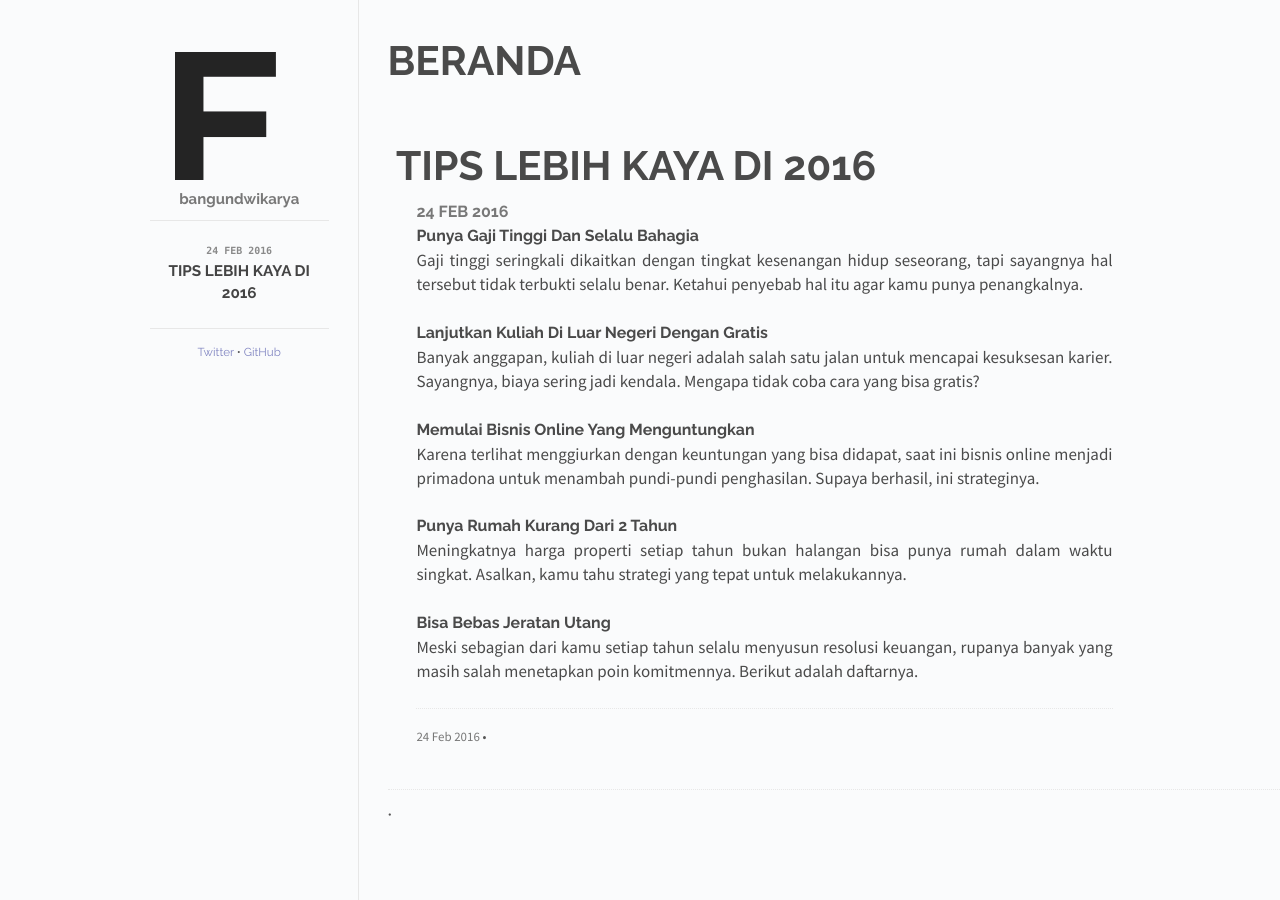
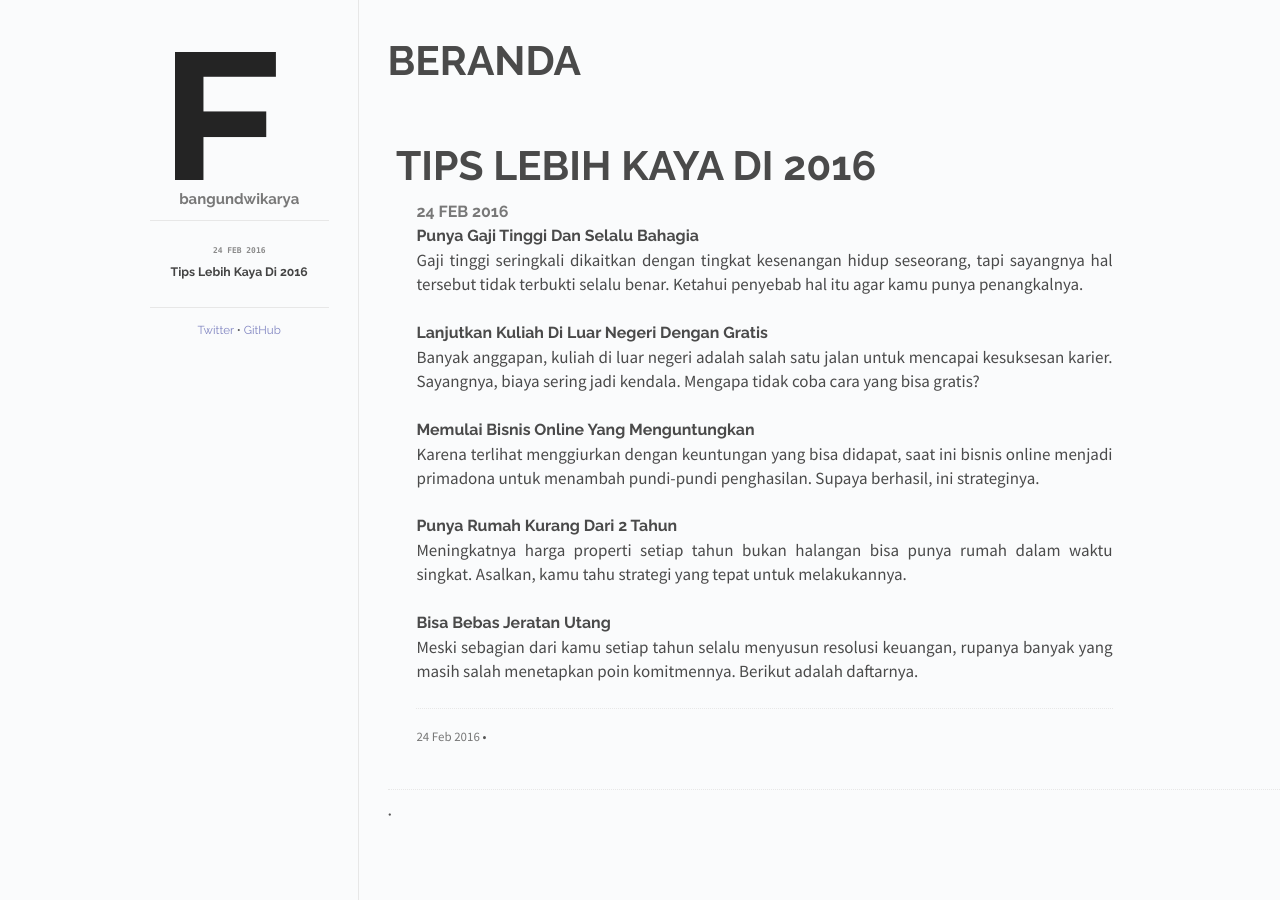
Before and after one commit to bangundwikarya/bangundwikarya.github.io, a Jekyll site: the page built from index.html, in a window 1280 px wide. Built offline with Jekyll 4.4.1, drawn with Linux system fonts in a browser that asks for light colours; the list of posts is cut into pages by our own code.

Commit message:
Update main.css

```diff
--- a/css/main.css
+++ b/css/main.css
@@ -42,7 +42,7 @@ a:hover {color: #555;border: none;}
 .content {padding-left: 2.125em;}
 .header {text-align: center;padding-top: 2.5em;font-size: 1.1em;}
 .post-link {margin-bottom: 0.75em;}
-.post-title {font-weight: 600;font-size: 1.25em;text-transform: uppercase;}
+.post-title {font-weight: 600;}
 .post-date {color: #8a8a8a;font-family: Monaco, "Courier New", monospace;font-weight: 600;font-size: 0.65em;display: block;text-transform: uppercase;}
 #sidebar-button {height: intrinsic;cursor: pointer;display: none;padding: 15px 5px 0px 0px;margin-bottom: 10px;border-bottom: 1px solid #e7e7e7;}
 #sidebar-button:active, #sidebar-button:hover {opacity: 0.7;}
```
